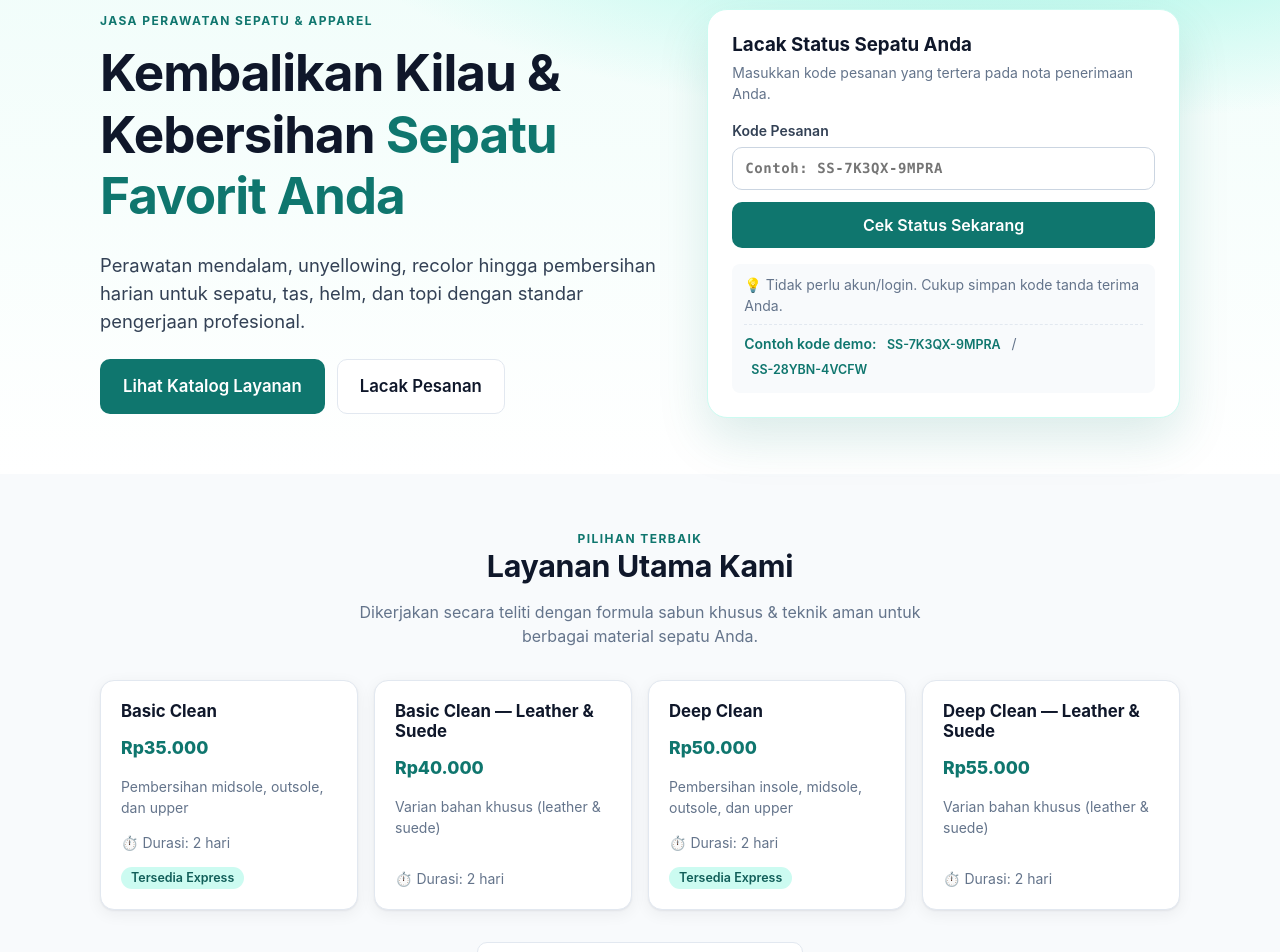
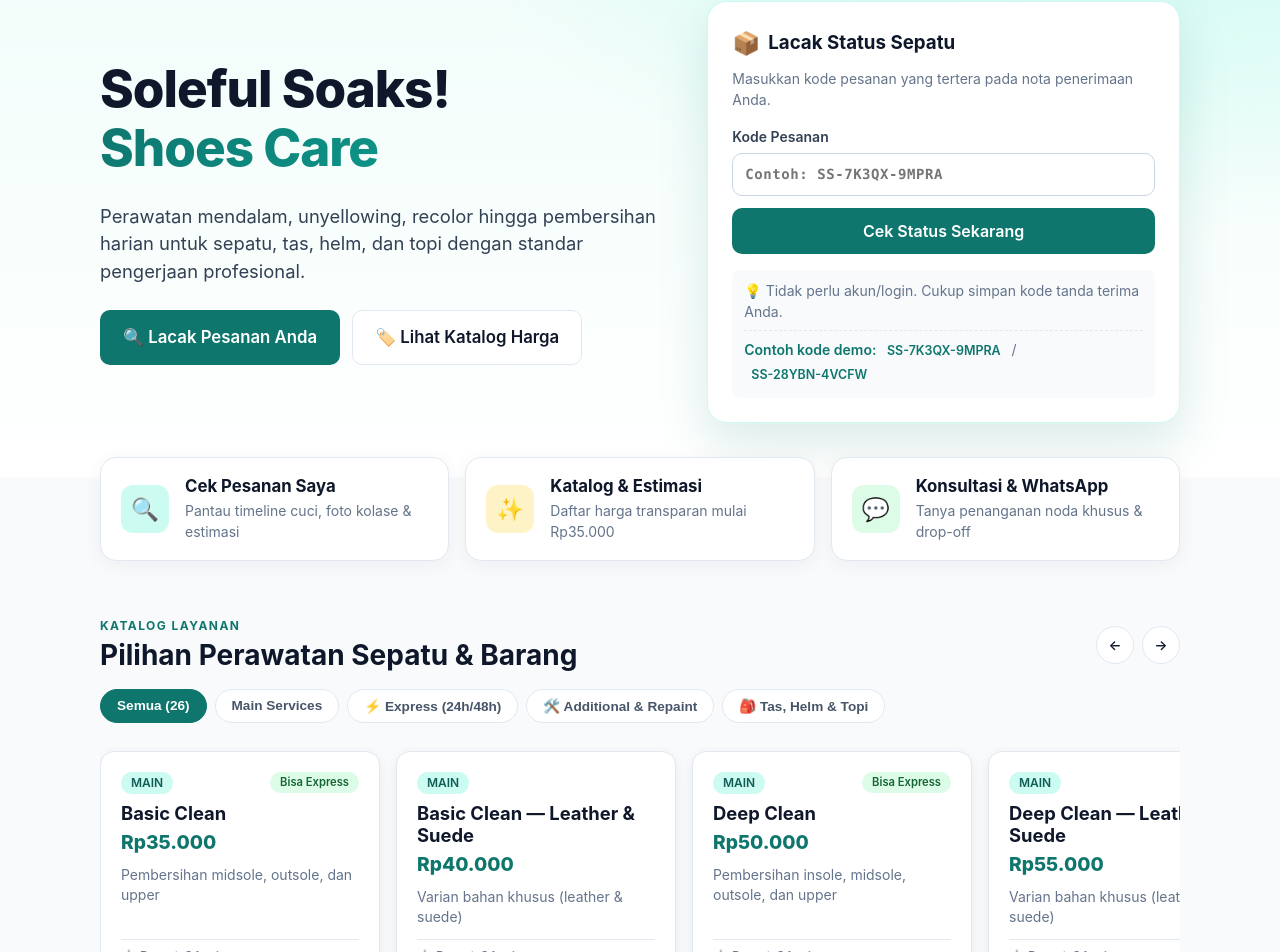
Before and after one commit to bendaharakerenbgtt/solcare, a React (Vite) app: page / in a window 1280 px wide. Shown: the part 132-1084 px from the top of the page. Built offline with nearby package versions, Linux system fonts and the light colour scheme.

Commit message:
Modernize home UI: remove apparel eyebrow, add quick menu cards, announcement board, and catalog slider

```diff
--- a/src/styles.css
+++ b/src/styles.css
@@ -297,8 +297,155 @@
 
 .photo-slots { display: grid; grid-template-columns: repeat(2, minmax(0, 1fr)); gap: 10px; }
 .photo-slot { border: 2px dashed #cbd5e1; border-radius: 12px; aspect-ratio: 1; display: flex; align-items: center; justify-content: center; overflow: hidden; position: relative; background: #f8fafc; cursor: pointer; }
-.photo-slot img { width: 100%; height: 100%; object-fit: cover; }
-.photo-slot input[type='file'] { position: absolute; inset: 0; opacity: 0; cursor: pointer; }
+/* ---------- Modern Home Page UI Styles ---------- */
+.modern-hero {
+  background: radial-gradient(1000px 500px at 90% -10%, #ccfbf1 0%, transparent 70%),
+              linear-gradient(180deg, #f0fdfa 0%, #ffffff 100%);
+  padding: 64px 0 54px;
+}
+.modern-hero-title {
+  font-size: clamp(2.2rem, 5.5vw, 3.5rem);
+  font-weight: 800;
+  line-height: 1.15;
+  letter-spacing: -0.025em;
+  color: var(--ink);
+}
+.modern-hero-title span {
+  color: var(--primary);
+  background: linear-gradient(135deg, #0f766e 0%, #0d9488 100%);
+  -webkit-background-clip: text;
+  -webkit-text-fill-color: transparent;
+}
+
+/* Quick Action Menu Cards */
+.quick-menu-grid {
+  gap: 16px;
+}
+.quick-menu-card {
+  background: #ffffff;
+  border: 1px solid var(--line);
+  border-radius: 16px;
+  padding: 18px 20px;
+  box-shadow: 0 4px 20px rgba(15, 23, 42, 0.05);
+  display: flex;
+  align-items: center;
+  gap: 16px;
+  text-decoration: none !important;
+  transition: transform 0.2s ease, box-shadow 0.2s ease, border-color 0.2s;
+}
+.quick-menu-card:hover {
+  transform: translateY(-3px);
+  box-shadow: 0 10px 25px rgba(15, 118, 110, 0.12);
+  border-color: var(--primary-100);
+}
+.quick-menu-icon {
+  width: 48px;
+  height: 48px;
+  border-radius: 12px;
+  display: flex;
+  align-items: center;
+  justify-content: center;
+  font-size: 1.4rem;
+  flex-shrink: 0;
+}
+
+/* Modern Announcement Card */
+.modern-announcement-card {
+  border-left: 4px solid var(--primary);
+  background: linear-gradient(180deg, #ffffff 0%, #f8fafc 100%);
+  padding: 20px;
+}
+.pulse-indicator {
+  width: 10px;
+  height: 10px;
+  border-radius: 50%;
+  background: var(--primary);
+  box-shadow: 0 0 0 0 rgba(15, 118, 110, 0.6);
+  animation: pulse-ring 2s infinite;
+  display: inline-block;
+}
+@keyframes pulse-ring {
+  0% { box-shadow: 0 0 0 0 rgba(15, 118, 110, 0.6); }
+  70% { box-shadow: 0 0 0 8px rgba(15, 118, 110, 0); }
+  100% { box-shadow: 0 0 0 0 rgba(15, 118, 110, 0); }
+}
+.announcement-bubble {
+  background: #ffffff;
+  border: 1px solid var(--line);
+  border-radius: 12px;
+  padding: 14px 16px;
+}
+.announcement-bubble.important {
+  background: #fffbeb;
+  border-color: #fde68a;
+}
+
+/* Catalog Carousel / Slider */
+.carousel-nav-arrows {
+  display: flex;
+  gap: 8px;
+}
+.carousel-arrow-btn {
+  width: 38px;
+  height: 38px;
+  border-radius: 50% !important;
+  padding: 0 !important;
+  font-size: 1.1rem;
+}
+.catalog-cat-pills {
+  display: flex;
+  gap: 8px;
+  overflow-x: auto;
+  padding-bottom: 8px;
+  margin-bottom: 16px;
+  scrollbar-width: none;
+}
+.catalog-cat-pills::-webkit-scrollbar {
+  display: none;
+}
+.cat-pill {
+  background: #ffffff;
+  border: 1px solid var(--line);
+  border-radius: 999px;
+  padding: 8px 16px;
+  font-size: 0.85rem;
+  font-weight: 600;
+  color: #475569;
+  cursor: pointer;
+  white-space: nowrap;
+  transition: all 0.15s;
+}
+.cat-pill.active, .cat-pill:hover {
+  background: var(--primary);
+  color: #ffffff;
+  border-color: var(--primary);
+}
+
+.catalog-slider {
+  display: flex;
+  gap: 16px;
+  overflow-x: auto;
+  scroll-snap-type: x mandatory;
+  padding: 4px 4px 16px;
+  scrollbar-width: thin;
+}
+.catalog-slide-card {
+  flex: 0 0 280px;
+  scroll-snap-align: start;
+  display: flex;
+  flex-direction: column;
+  transition: transform 0.2s, box-shadow 0.2s;
+}
+.catalog-slide-card:hover {
+  transform: translateY(-4px);
+  box-shadow: 0 12px 30px rgba(15, 23, 42, 0.08);
+}
+
+@media (max-width: 600px) {
+  .catalog-slide-card {
+    flex: 0 0 240px;
+  }
+}
 
 .line-row { display: grid; grid-template-columns: 1fr 140px 36px; gap: 8px; align-items: center; padding: 6px 0; border-bottom: 1px dashed var(--line); }
 .line-row.prod { grid-template-columns: 1fr 110px 70px 110px 36px; }
--- a/src/ui/public/HomePage.tsx
+++ b/src/ui/public/HomePage.tsx
@@ -1,11 +1,14 @@
-import React, { useState } from 'react';
+import React, { useRef, useState } from 'react';
 import { Link, useNavigate } from 'react-router-dom';
 import { useAsync } from '../hooks';
 import { repo } from '../../data';
 import { priceLabel, durationLabel } from '../../lib/format';
+import type { ServiceCategory } from '../../data/types';
 
 export const HomePage: React.FC = () => {
   const [searchCode, setSearchCode] = useState('');
+  const [selectedCat, setSelectedCat] = useState<ServiceCategory | 'all'>('all');
+  const catalogScrollRef = useRef<HTMLDivElement>(null);
   const navigate = useNavigate();
 
   const { data: services } = useAsync(() => repo.listServices(false), []);
@@ -18,37 +21,51 @@
     }
   };
 
-  const mainServices = (services || []).filter((s) => s.category === 'main').slice(0, 4);
+  const filteredServices = (services || []).filter((s) => {
+    if (selectedCat === 'all') return true;
+    return s.category === selectedCat;
+  });
+
+  const scrollCatalog = (dir: 'left' | 'right') => {
+    if (catalogScrollRef.current) {
+      const scrollAmount = 300;
+      catalogScrollRef.current.scrollBy({
+        left: dir === 'left' ? -scrollAmount : scrollAmount,
+        behavior: 'smooth',
+      });
+    }
+  };
 
   return (
-    <div>
+    <div style={{ paddingBottom: '60px' }}>
       {/* Hero Section */}
-      <section className="hero">
+      <section className="hero modern-hero">
         <div className="container">
           <div className="hero-grid">
             <div>
-              <div className="eyebrow" style={{ marginBottom: '12px' }}>
-                Jasa Perawatan Sepatu & Apparel
-              </div>
-              <h1>
-                Kembalikan Kilau & Kebersihan <span>Sepatu Favorit Anda</span>
+              <h1 className="modern-hero-title">
+                Soleful Soaks! <br />
+                <span>Shoes Care</span>
               </h1>
-              <p className="lead" style={{ marginTop: '16px', marginBottom: '24px' }}>
+              <p className="lead" style={{ marginTop: '14px', marginBottom: '24px' }}>
                 Perawatan mendalam, unyellowing, recolor hingga pembersihan harian untuk sepatu, tas, helm, dan topi dengan standar pengerjaan profesional.
               </p>
               <div className="hero-cta-row">
-                <Link to="/layanan" className="btn lg hero-btn">
-                  Lihat Katalog Layanan
+                <Link to="/cek-pesanan" className="btn lg hero-btn">
+                  🔍 Lacak Pesanan Anda
                 </Link>
-                <Link to="/cek-pesanan" className="btn secondary lg hero-btn">
-                  Lacak Pesanan
+                <Link to="/layanan" className="btn secondary lg hero-btn">
+                  🏷️ Lihat Katalog Harga
                 </Link>
               </div>
             </div>
 
             <div>
               <div className="hero-card">
-                <h3 style={{ marginBottom: '6px' }}>Lacak Status Sepatu Anda</h3>
+                <div className="row" style={{ gap: '8px', marginBottom: '8px' }}>
+                  <span style={{ fontSize: '1.4rem' }}>📦</span>
+                  <h3 style={{ margin: 0 }}>Lacak Status Sepatu</h3>
+                </div>
                 <p className="small muted" style={{ marginBottom: '16px' }}>
                   Masukkan kode pesanan yang tertera pada nota penerimaan Anda.
                 </p>
@@ -97,64 +114,180 @@
         </div>
       </section>
 
-      {/* Announcements if any */}
+      {/* Modern Quick Menu Cards */}
+      <section className="container" style={{ marginTop: '-20px', position: 'relative', zIndex: 10 }}>
+        <div className="grid grid-3 quick-menu-grid">
+          <Link to="/cek-pesanan" className="quick-menu-card">
+            <div className="quick-menu-icon" style={{ background: '#ccfbf1', color: '#0f766e' }}>
+              🔍
+            </div>
+            <div>
+              <h4 style={{ margin: '0 0 4px', fontSize: '1.05rem', color: 'var(--ink)' }}>Cek Pesanan Saya</h4>
+              <p className="small muted" style={{ margin: 0 }}>Pantau timeline cuci, foto kolase & estimasi</p>
+            </div>
+          </Link>
+
+          <Link to="/layanan" className="quick-menu-card">
+            <div className="quick-menu-icon" style={{ background: '#fef3c7', color: '#b45309' }}>
+              ✨
+            </div>
+            <div>
+              <h4 style={{ margin: '0 0 4px', fontSize: '1.05rem', color: 'var(--ink)' }}>Katalog & Estimasi</h4>
+              <p className="small muted" style={{ margin: 0 }}>Daftar harga transparan mulai Rp35.000</p>
+            </div>
+          </Link>
+
+          <Link to="/kontak" className="quick-menu-card">
+            <div className="quick-menu-icon" style={{ background: '#dcfce7', color: '#15803d' }}>
+              💬
+            </div>
+            <div>
+              <h4 style={{ margin: '0 0 4px', fontSize: '1.05rem', color: 'var(--ink)' }}>Konsultasi & WhatsApp</h4>
+              <p className="small muted" style={{ margin: 0 }}>Tanya penanganan noda khusus & drop-off</p>
+            </div>
+          </Link>
+        </div>
+      </section>
+
+      {/* Modern Announcements Banner / Card */}
       {announcements && announcements.length > 0 && (
-        <section className="container" style={{ marginTop: '32px' }}>
-          <div className="stack" style={{ gap: '12px' }}>
-            {announcements.slice(0, 2).map((a) => (
-              <div key={a.id} className={`card alert ${a.important ? 'warn' : 'info'}`}>
-                <div className="row between">
-                  <strong>📢 {a.title}</strong>
-                  <span className="badge">{a.category}</span>
+        <section className="container" style={{ marginTop: '36px' }}>
+          <div className="card modern-announcement-card">
+            <div className="row between" style={{ marginBottom: '14px' }}>
+              <div className="row" style={{ gap: '8px' }}>
+                <span className="pulse-indicator"></span>
+                <strong style={{ fontSize: '1rem', color: 'var(--ink)' }}>Papan Informasi & Pengumuman Toko</strong>
+              </div>
+              <Link to="/pengumuman" className="small" style={{ fontWeight: 600 }}>
+                Lihat Semua ({announcements.length}) →
+              </Link>
+            </div>
+
+            <div className="stack" style={{ gap: '10px' }}>
+              {announcements.slice(0, 2).map((a) => (
+                <div key={a.id} className={`announcement-bubble ${a.important ? 'important' : ''}`}>
+                  <div className="row between" style={{ marginBottom: '4px' }}>
+                    <span className="badge teal">{a.category}</span>
+                    <span className="xs muted">{new Date(a.publishAt).toLocaleDateString('id-ID', { day: 'numeric', month: 'short' })}</span>
+                  </div>
+                  <strong style={{ display: 'block', fontSize: '0.98rem', color: 'var(--ink)', marginBottom: '4px' }}>
+                    {a.title}
+                  </strong>
+                  <p className="small" style={{ margin: 0, color: '#475569', lineHeight: 1.5 }}>
+                    {a.body}
+                  </p>
                 </div>
-                <p style={{ margin: '8px 0 0' }}>{a.body}</p>
-              </div>
-            ))}
+              ))}
+            </div>
           </div>
         </section>
       )}
 
-      {/* Highlight Services */}
-      <section className="section">
+      {/* Slide / Carousel Katalog Layanan */}
+      <section className="section" style={{ paddingBottom: '32px' }}>
         <div className="container">
-          <div className="section-title">
-            <div className="eyebrow">Pilihan Terbaik</div>
-            <h2>Layanan Utama Kami</h2>
-            <p className="muted" style={{ maxWidth: '600px', margin: '0 auto' }}>
-              Dikerjakan secara teliti dengan formula sabun khusus & teknik aman untuk berbagai material sepatu Anda.
-            </p>
+          <div className="row between" style={{ marginBottom: '16px' }}>
+            <div>
+              <div className="eyebrow">Katalog Layanan</div>
+              <h2 style={{ fontSize: '1.75rem', margin: '4px 0 0' }}>Pilihan Perawatan Sepatu & Barang</h2>
+            </div>
+            <div className="carousel-nav-arrows">
+              <button
+                type="button"
+                className="btn secondary sm carousel-arrow-btn"
+                onClick={() => scrollCatalog('left')}
+                aria-label="Scroll left"
+              >
+                ←
+              </button>
+              <button
+                type="button"
+                className="btn secondary sm carousel-arrow-btn"
+                onClick={() => scrollCatalog('right')}
+                aria-label="Scroll right"
+              >
+                →
+              </button>
+            </div>
           </div>
 
-          <div className="grid grid-4">
-            {mainServices.map((svc) => (
-              <div key={svc.id} className="card service-card">
-                <h3>{svc.name}</h3>
-                <div className="price">{priceLabel(svc)}</div>
-                <p className="small muted" style={{ flex: 1, margin: '8px 0' }}>
+          {/* Filter Kategori Tabs */}
+          <div className="catalog-cat-pills">
+            <button
+              type="button"
+              className={`cat-pill ${selectedCat === 'all' ? 'active' : ''}`}
+              onClick={() => setSelectedCat('all')}
+            >
+              Semua ({services?.length || 0})
+            </button>
+            <button
+              type="button"
+              className={`cat-pill ${selectedCat === 'main' ? 'active' : ''}`}
+              onClick={() => setSelectedCat('main')}
+            >
+              Main Services
+            </button>
+            <button
+              type="button"
+              className={`cat-pill ${selectedCat === 'express' ? 'active' : ''}`}
+              onClick={() => setSelectedCat('express')}
+            >
+              ⚡ Express (24h/48h)
+            </button>
+            <button
+              type="button"
+              className={`cat-pill ${selectedCat === 'additional' ? 'active' : ''}`}
+              onClick={() => setSelectedCat('additional')}
+            >
+              🛠️ Additional & Repaint
+            </button>
+            <button
+              type="button"
+              className={`cat-pill ${selectedCat === 'other' ? 'active' : ''}`}
+              onClick={() => setSelectedCat('other')}
+            >
+              🎒 Tas, Helm & Topi
+            </button>
+          </div>
+
+          {/* Scrollable / Slide Cards */}
+          <div className="catalog-slider" ref={catalogScrollRef}>
+            {filteredServices.map((svc) => (
+              <div key={svc.id} className="catalog-slide-card card">
+                <div className="row between" style={{ marginBottom: '8px' }}>
+                  <span className="badge teal" style={{ fontSize: '0.75rem', textTransform: 'uppercase' }}>
+                    {svc.category}
+                  </span>
+                  {svc.expressEligible && (
+                    <span className="badge ok" style={{ fontSize: '0.7rem' }}>
+                      Bisa Express
+                    </span>
+                  )}
+                </div>
+                <h3 style={{ fontSize: '1.15rem', marginBottom: '4px' }}>{svc.name}</h3>
+                <div className="price" style={{ color: 'var(--primary)', fontWeight: 800, fontSize: '1.2rem', marginBottom: '8px' }}>
+                  {priceLabel(svc)}
+                </div>
+                <p className="small muted" style={{ flex: 1, margin: '0 0 12px', lineHeight: 1.45 }}>
                   {svc.description}
                 </p>
-                <div className="small muted">
-                  ⏱️ Durasi: {durationLabel(svc) || '2 hari'}
+                <div className="xs muted" style={{ borderTop: '1px solid var(--line)', paddingTop: '8px' }}>
+                  ⏱️ Durasi: <strong>{durationLabel(svc) || '2 hari'}</strong>
                 </div>
-                {svc.expressEligible && (
-                  <span className="badge teal" style={{ alignSelf: 'flex-start', marginTop: '8px' }}>
-                    Tersedia Express
-                  </span>
-                )}
               </div>
             ))}
           </div>
 
-          <div className="center mt" style={{ marginTop: '32px' }}>
-            <Link to="/layanan" className="btn secondary">
-              Lihat Semua {services?.length || ''} Layanan & Kategori →
+          <div className="center mt" style={{ marginTop: '20px' }}>
+            <Link to="/layanan" className="btn secondary sm">
+              Buka Katalog Lengkap dengan Rincian Syarat & Ketentuan →
             </Link>
           </div>
         </div>
       </section>
 
-      {/* How it works */}
-      <section className="section alt">
+      {/* Alur Pelayanan Ringkas */}
+      <section className="section alt" style={{ marginTop: '24px' }}>
         <div className="container">
           <div className="section-title">
             <div className="eyebrow">Alur Pelayanan</div>
@@ -163,22 +296,22 @@
           </div>
 
           <div className="grid grid-3">
-            <div className="card flat" style={{ textAlign: 'center', padding: '28px' }}>
-              <div style={{ fontSize: '2.5rem', marginBottom: '12px' }}>🏬</div>
+            <div className="card flat" style={{ textAlign: 'center', padding: '24px' }}>
+              <div style={{ fontSize: '2.4rem', marginBottom: '10px' }}>🏬</div>
               <h3>1. Drop-off di Toko</h3>
               <p className="small muted">
-                Bawa sepatu Anda ke workshop kami. Pegawai akan memeriksa material, noda, serta menentukan estimasi dan pembayaran di tempat.
+                Bawa sepatu Anda ke workshop kami. Pegawai memeriksa material, noda, serta menentukan estimasi & pembayaran di tempat.
               </p>
             </div>
-            <div className="card flat" style={{ textAlign: 'center', padding: '28px' }}>
-              <div style={{ fontSize: '2.5rem', marginBottom: '12px' }}>🧼</div>
+            <div className="card flat" style={{ textAlign: 'center', padding: '24px' }}>
+              <div style={{ fontSize: '2.4rem', marginBottom: '10px' }}>🧼</div>
               <h3>2. Proses Pengerjaan</h3>
               <p className="small muted">
                 Pencucian mendalam, pengeringan higienis, dan detailing. Pantau status pengerjaan secara real-time via kode pesanan.
               </p>
             </div>
-            <div className="card flat" style={{ textAlign: 'center', padding: '28px' }}>
-              <div style={{ fontSize: '2.5rem', marginBottom: '12px' }}>✨</div>
+            <div className="card flat" style={{ textAlign: 'center', padding: '24px' }}>
+              <div style={{ fontSize: '2.4rem', marginBottom: '10px' }}>✨</div>
               <h3>3. Selesai & Ambil</h3>
               <p className="small muted">
                 Dapatkan notifikasi selesai, lihat foto dokumentasi kolase hasil pembersihan, dan ambil sepatu wangi siap pakai!
```
